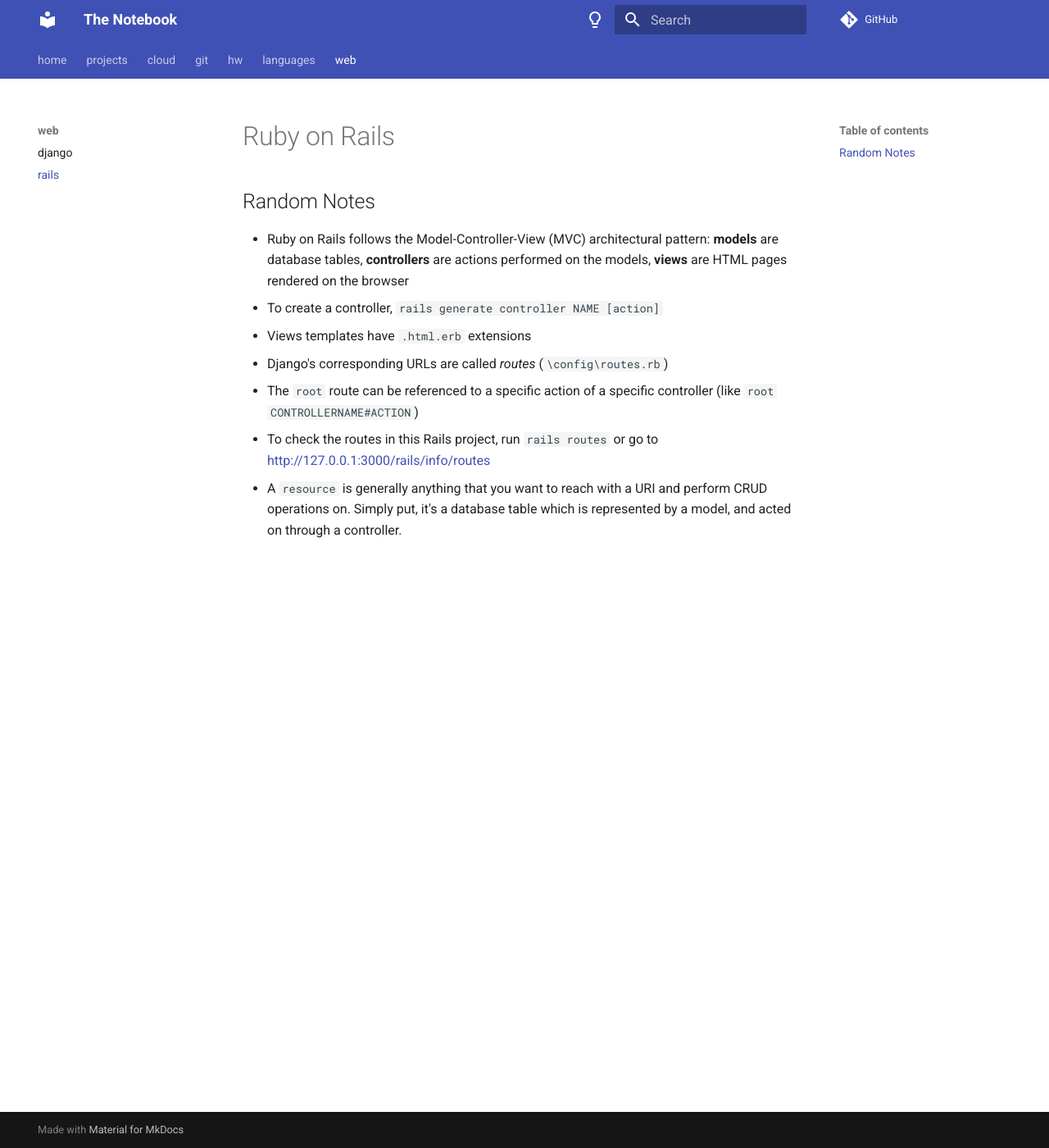
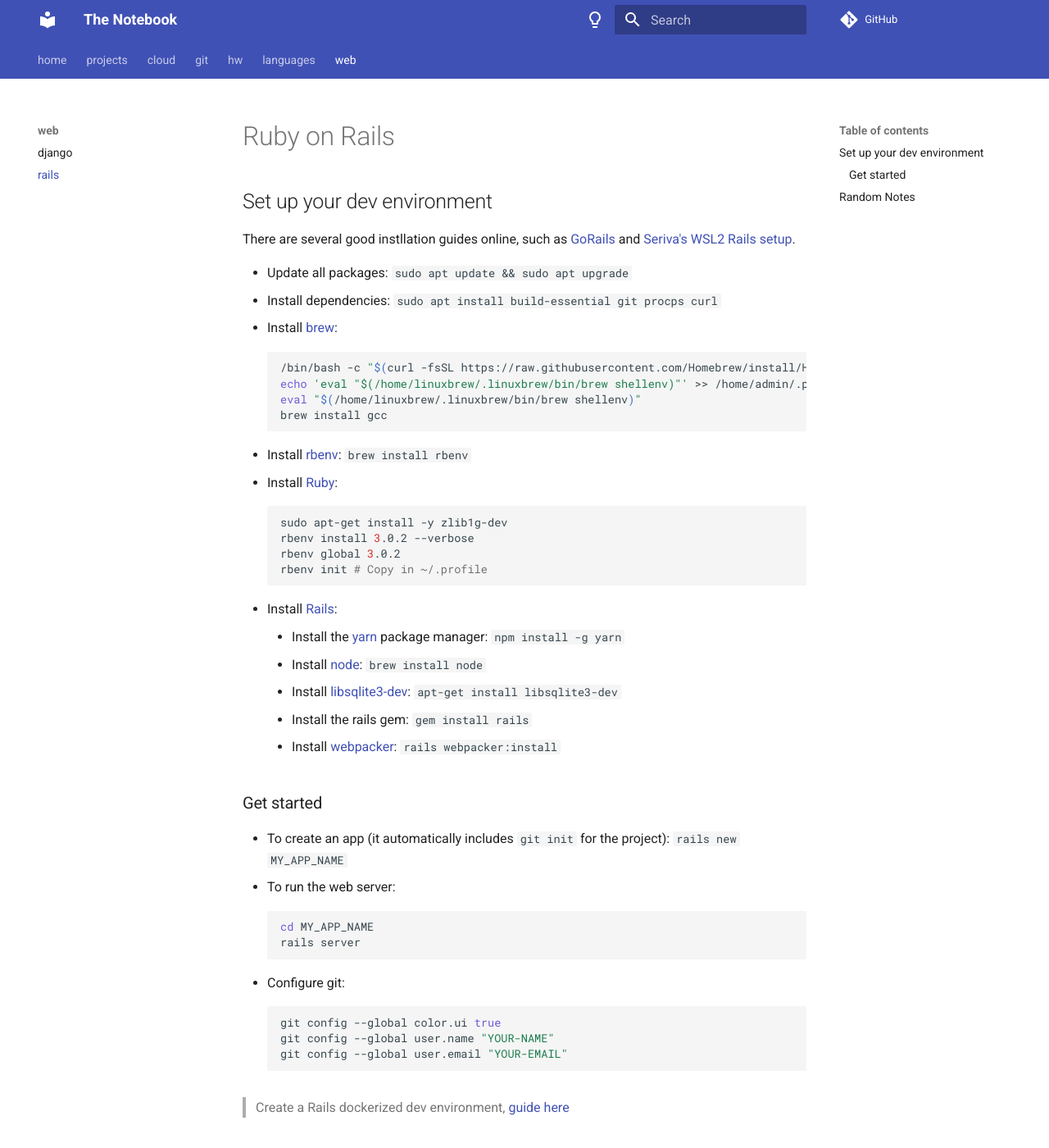
Before and after one commit to sannae/the-notebook, an MkDocs documentation site: the page built from docs/web/rails.md, in a window 1280 px wide and 1400 px high. Shown: the whole window at 82% size. Built offline with MkDocs 1.6.1 and Material for MkDocs 9.7.7, drawn with Linux system fonts in a browser that asks for light colours; comment, search, counter and statistics services are not loaded.

Commit message:
Added instructions to set up rails

````diff
--- a/docs/web/rails.md
+++ b/docs/web/rails.md
@@ -1,4 +1,49 @@
 # Ruby on Rails
+
+## Set up your dev environment
+
+There are several good instllation guides online, such as [GoRails](https://gorails.com/setup/windows/10) and [Seriva's WSL2 Rails setup](https://github.com/serivas/wsl2_rails_setup).
+
+* Update all packages: `sudo apt update && sudo apt upgrade`
+* Install dependencies: `sudo apt install build-essential git procps curl`
+* Install [brew](https://brew.sh):
+```bash
+/bin/bash -c "$(curl -fsSL https://raw.githubusercontent.com/Homebrew/install/HEAD/install.sh)"
+echo 'eval "$(/home/linuxbrew/.linuxbrew/bin/brew shellenv)"' >> /home/admin/.profile
+eval "$(/home/linuxbrew/.linuxbrew/bin/brew shellenv)"
+brew install gcc
+```
+* Install [rbenv](https://github.com/rbenv/rbenv): `brew install rbenv`
+* Install [Ruby](https://www.ruby-lang.org/en/):
+```bash
+sudo apt-get install -y zlib1g-dev
+rbenv install 3.0.2 --verbose
+rbenv global 3.0.2
+rbenv init # Copy in ~/.profile
+```
+* Install [Rails](https://rubyonrails.org/):
+    * Install the [yarn](https://yarnpkg.com/) package manager: `npm install -g yarn`
+    * Install [node](https://nodejs.org/it/): `brew install node`
+    * Install [libsqlite3-dev](https://packages.debian.org/it/sid/libsqlite3-dev): `apt-get install libsqlite3-dev`
+    * Install the rails gem: `gem install rails`
+    * Install [webpacker](https://github.com/rails/webpacker): `rails webpacker:install`
+
+### Get started
+
+* To create an app (it automatically includes `git init` for the project): `rails new MY_APP_NAME`
+* To run the web server:
+```bash
+cd MY_APP_NAME
+rails server
+```
+* Configure git:
+```bash
+git config --global color.ui true
+git config --global user.name "YOUR-NAME"
+git config --global user.email "YOUR-EMAIL"
+```
+
+> Create a Rails dockerized dev environment, [guide here](https://www.cloudbees.com/blog/running-rails-development-environment-docker)
 
 ## Random Notes
 * Ruby on Rails follows the Model-Controller-View (MVC) architectural pattern: **models** are database tables, **controllers** are actions performed on the models, **views** are HTML pages rendered on the browser
````
Also changed, not shown: docs/cloud/aws.md (+7 -1 lines), docs/cloud/windows.md (added, +42 -0 lines).
